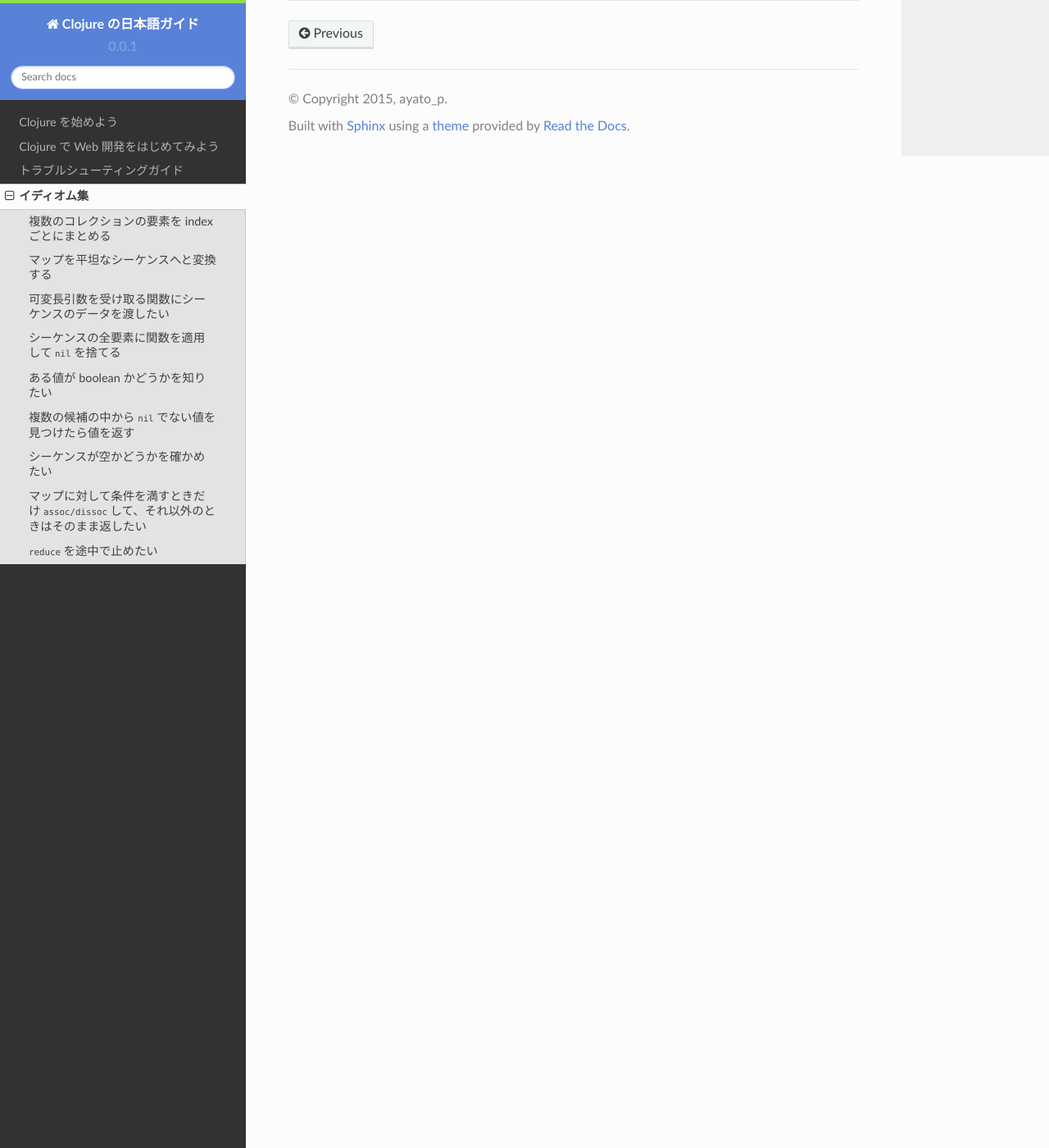
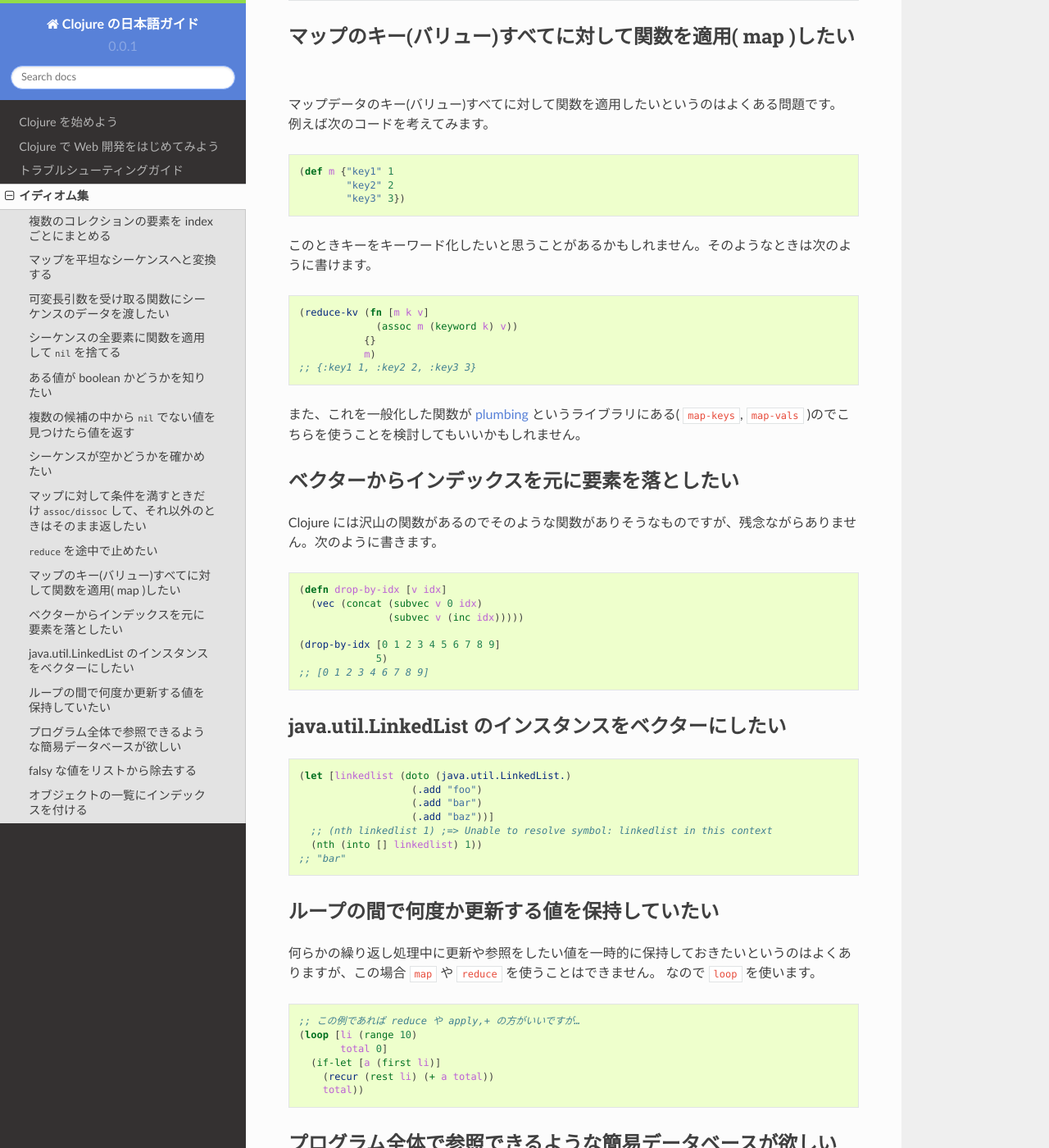
Before and after one commit to ayato-p/clojure-beginner, a Sphinx documentation site: the page built from source/idioms/index.rst, in a window 1280 px wide and 1400 px high, scrolled down 3889 px. Shown: the whole window at 82% size. Built offline with Sphinx 7.4.7 and the Read the Docs theme 2.0.0, drawn with Linux system fonts in a browser that asks for light colours; pages that are not in the unit, such as notebooks, are missing from menus; some of the changed text lies outside the part shown.

Commit message:
Update idioms :rocket:

```diff
--- a/source/idioms/index.rst
+++ b/source/idioms/index.rst
@@ -199,3 +201,133 @@
                 (* acc x)))
             1
             (cycle [9 8 7 6 5 4 3 2 1 0]))
+
+マップのキー(バリュー)すべてに対して関数を適用( map )したい
+-----------------------------------------------------------
+
+マップデータのキー(バリュー)すべてに対して関数を適用したいというのはよくある問題です。
+例えば次のコードを考えてみます。
+
+.. sourcecode:: clojure
+
+    (def m {"key1" 1
+            "key2" 2
+            "key3" 3})
+
+このときキーをキーワード化したいと思うことがあるかもしれません。そのようなときは次のように書けます。
+
+.. sourcecode:: clojure
+
+    (reduce-kv (fn [m k v]
+                 (assoc m (keyword k) v))
+               {}
+               m)
+    ;; {:key1 1, :key2 2, :key3 3}
+
+また、これを一般化した関数が
+`plumbing <https://github.com/plumatic/plumbing>`__
+というライブラリにある( ``map-keys``, ``map-vals``
+)のでこちらを使うことを検討してもいいかもしれません。
+
+ベクターからインデックスを元に要素を落としたい
+----------------------------------------------
+
+Clojure
+には沢山の関数があるのでそのような関数がありそうなものですが、残念ながらありません。次のように書きます。
+
+.. sourcecode:: clojure
+
+    (defn drop-by-idx [v idx]
+      (vec (concat (subvec v 0 idx)
+                   (subvec v (inc idx)))))
+
+    (drop-by-idx [0 1 2 3 4 5 6 7 8 9]
+                 5)
+    ;; [0 1 2 3 4 6 7 8 9]
+
+java.util.LinkedList のインスタンスをベクターにしたい
+-----------------------------------------------------
+
+.. sourcecode:: clojure
+
+    (let [linkedlist (doto (java.util.LinkedList.)
+                       (.add "foo")
+                       (.add "bar")
+                       (.add "baz"))]
+      ;; (nth linkedlist 1) ;=> Unable to resolve symbol: linkedlist in this context
+      (nth (into [] linkedlist) 1))
+    ;; "bar"
+
+ループの間で何度か更新する値を保持していたい
+--------------------------------------------
+
+何らかの繰り返し処理中に更新や参照をしたい値を一時的に保持しておきたいというのはよくありますが、この場合
+``map`` や ``reduce`` を使うことはできません。 なので ``loop``
+を使います。
+
+.. sourcecode:: clojure
+
+    ;; この例であれば reduce や apply,+ の方がいいですが…
+    (loop [li (range 10)
+           total 0]
+      (if-let [a (first li)]
+        (recur (rest li) (+ a total))
+        total))
+
+プログラム全体で参照できるような簡易データベースが欲しい
+--------------------------------------------------------
+
+レキシカルスコープを使って ``java.util.Map``
+のインスタンスを束縛してしまうという方法があります。
+
+(あまり推奨するわけではないですが、こういう方法があるというくらいで知っておいても良いかもしれません)
+
+.. sourcecode:: clojure
+
+    (let [^java.util.Map +easy-database+ (java.util.Collections/synchronizedMap (java.util.WeakHashMap.))]
+      (defn set-data [key val]
+        (.put +easy-database+ key val))
+      (defn get-data [key]
+        (.get +easy-database+ key)))
+
+    (set-data :foo 1)
+    (get-data :foo)
+    ;; 1
+
+falsy な値をリストから除去する
+------------------------------
+
+``filter`` + ``identity`` で実現できます。
+
+.. sourcecode:: clojure
+
+    (filter identity [nil false true 1 "hello" [1 2] {:foo 1} :hoge])
+    ;; (true 1 "hello" [1 2] {:foo 1} :hoge)
+
+オブジェクトの一覧にインデックスを付ける
+----------------------------------------
+
+``map-indexed`` + ``vector`` の組み合わせで実現できます。
+
+.. sourcecode:: clojure
+
+    (map-indexed vector (repeat 5 {}))
+    ;; ([0 {}] [1 {}] [2 {}] [3 {}] [4 {}])
+
+こうすることで次のように利用できます。
+
+.. sourcecode:: clojure
+
+    (for [[idx m] (map-indexed vector (repeat 5 {}))]
+      (str idx " is " (pr-str m)))
+    ;; ("0 is {}" "1 is {}" "2 is {}" "3 is {}" "4 is {}")
+
+または次のようにも書けます。
+
+.. sourcecode:: clojure
+
+    (group-by first (map-indexed vector (repeat 5 {})))
+    ;; {0 [[0 {}]], 1 [[1 {}]], 2 [[2 {}]], 3 [[3 {}]], 4 [[4 {}]]}
+
+    (into {} (map-indexed vector (repeat 5 {})))
+    ;; {0 {}, 1 {}, 2 {}, 3 {}, 4 {}}
```
Also changed, not shown: other parts of source/idioms/index.rst (+2 -0 lines), source/idioms/index.org (+120 -0 lines).
